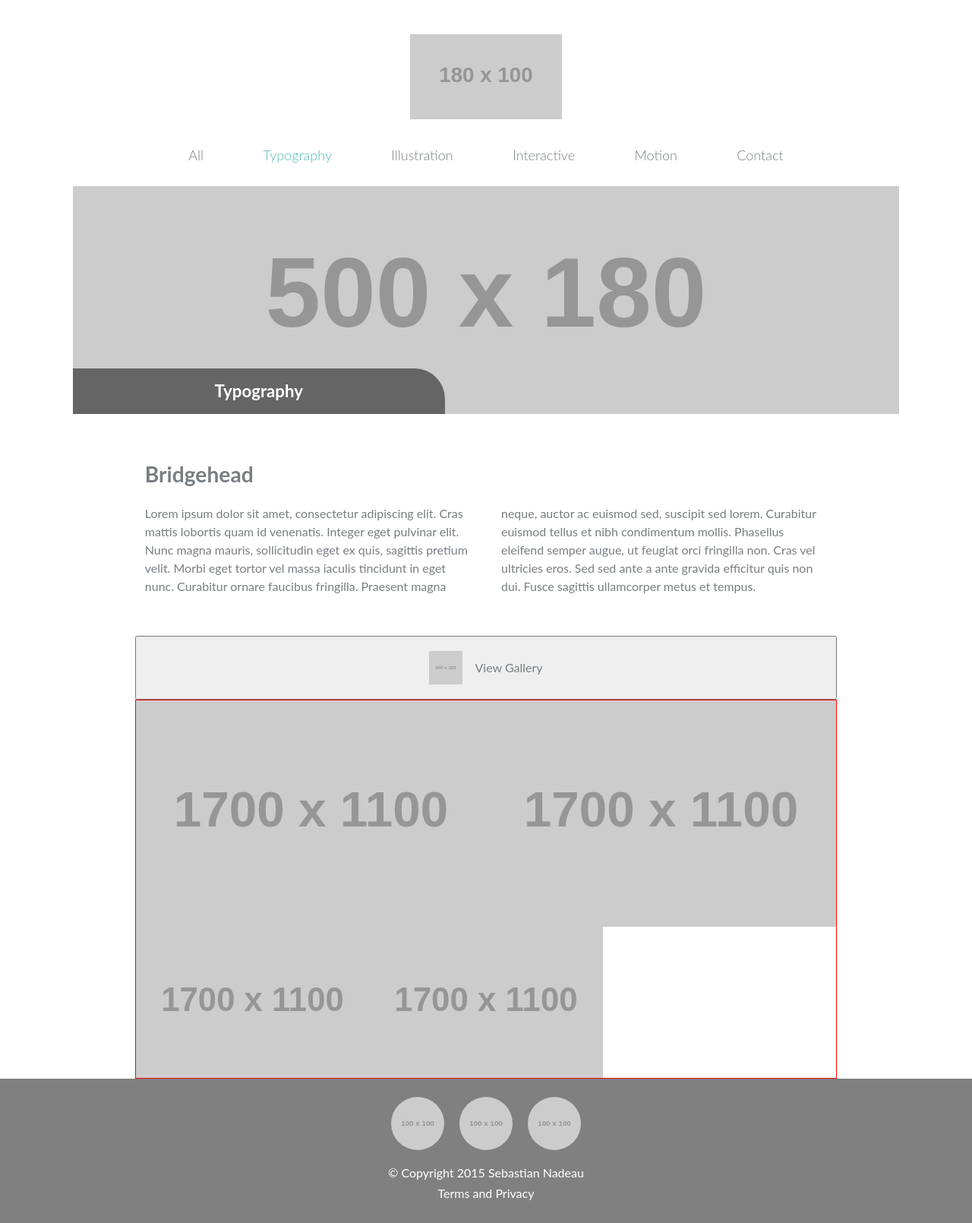
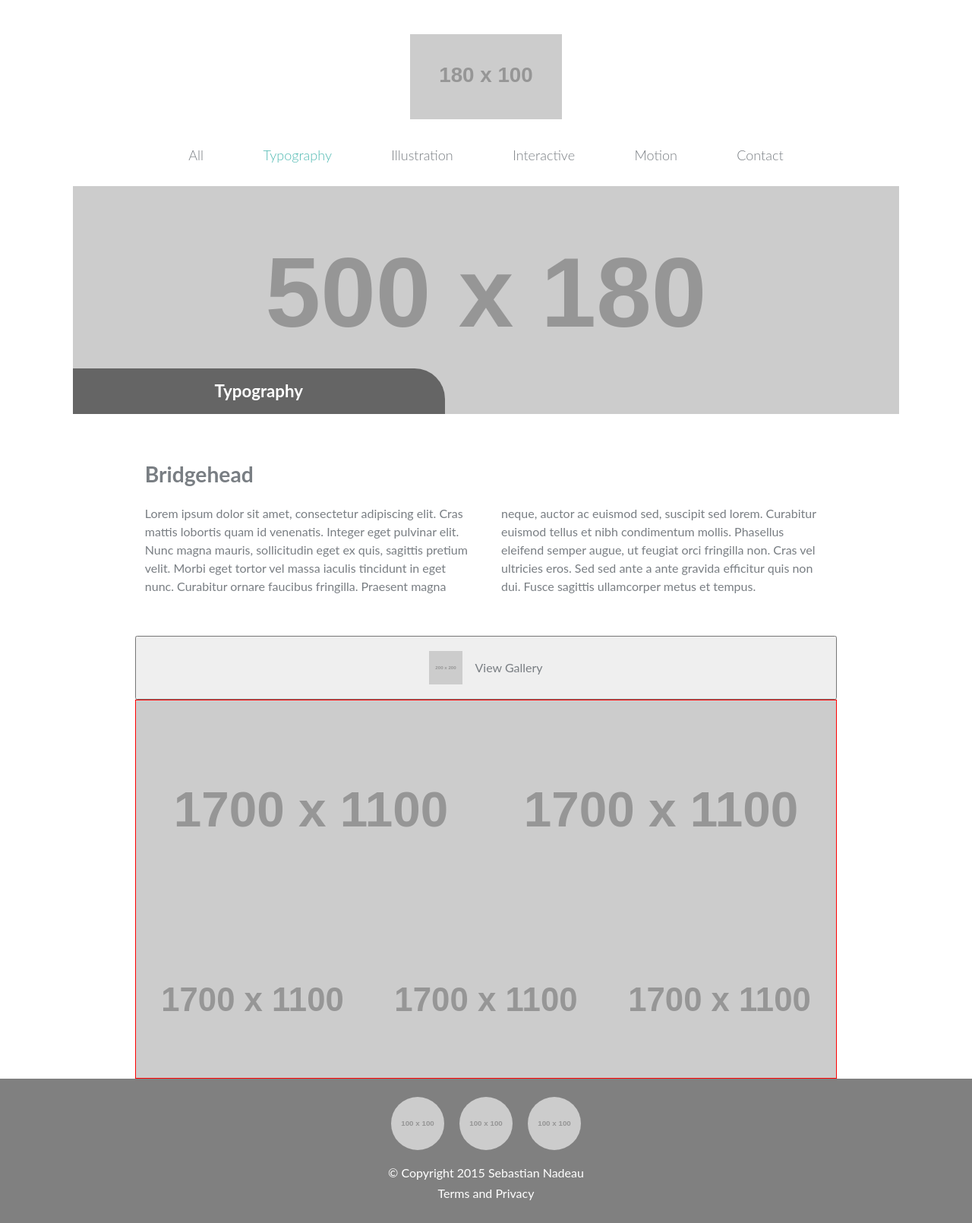
Before and after one commit to sebastiann88/personal-online-portfolio, a Jekyll site: the page built from typography/bridgehead.html, in a window 1280 px wide. Shown: the whole page at 76% size. Built offline with Jekyll 4.4.1, drawn with Linux system fonts in a browser that asks for light colours; nearby versions of some CDN libraries.

Commit message:
add(html): add missing placeholder image

```diff
--- a/typography/bridgehead.html
+++ b/typography/bridgehead.html
@@ -39,7 +39,7 @@ layout: default
         </div>
 
         <div class="unit unit-s-1 unit-m-hidden unit-l-1-3">
-            <img src=>
+            <img src="http://placehold.it/1700x1100">
         </div>
     </div>
 </div>
```
